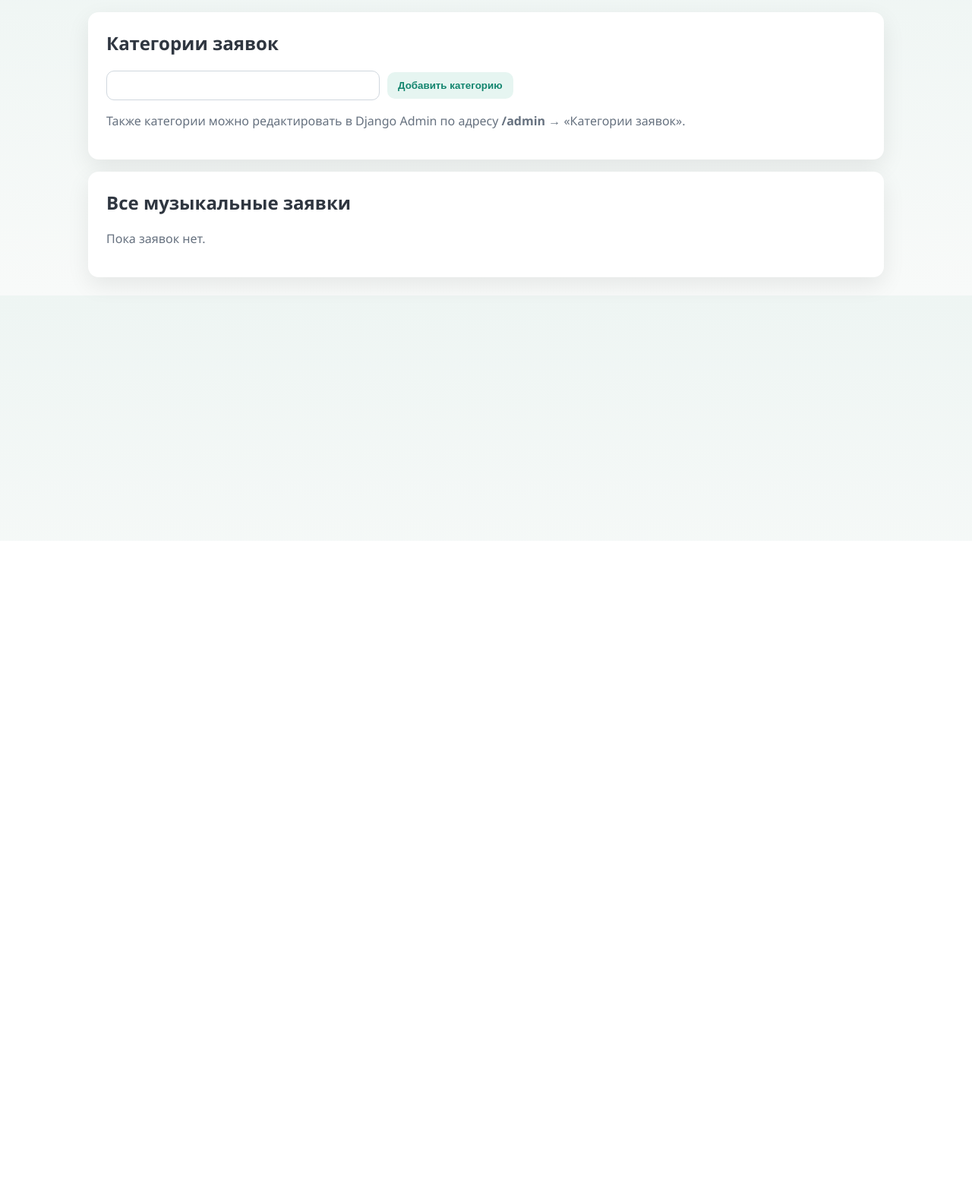
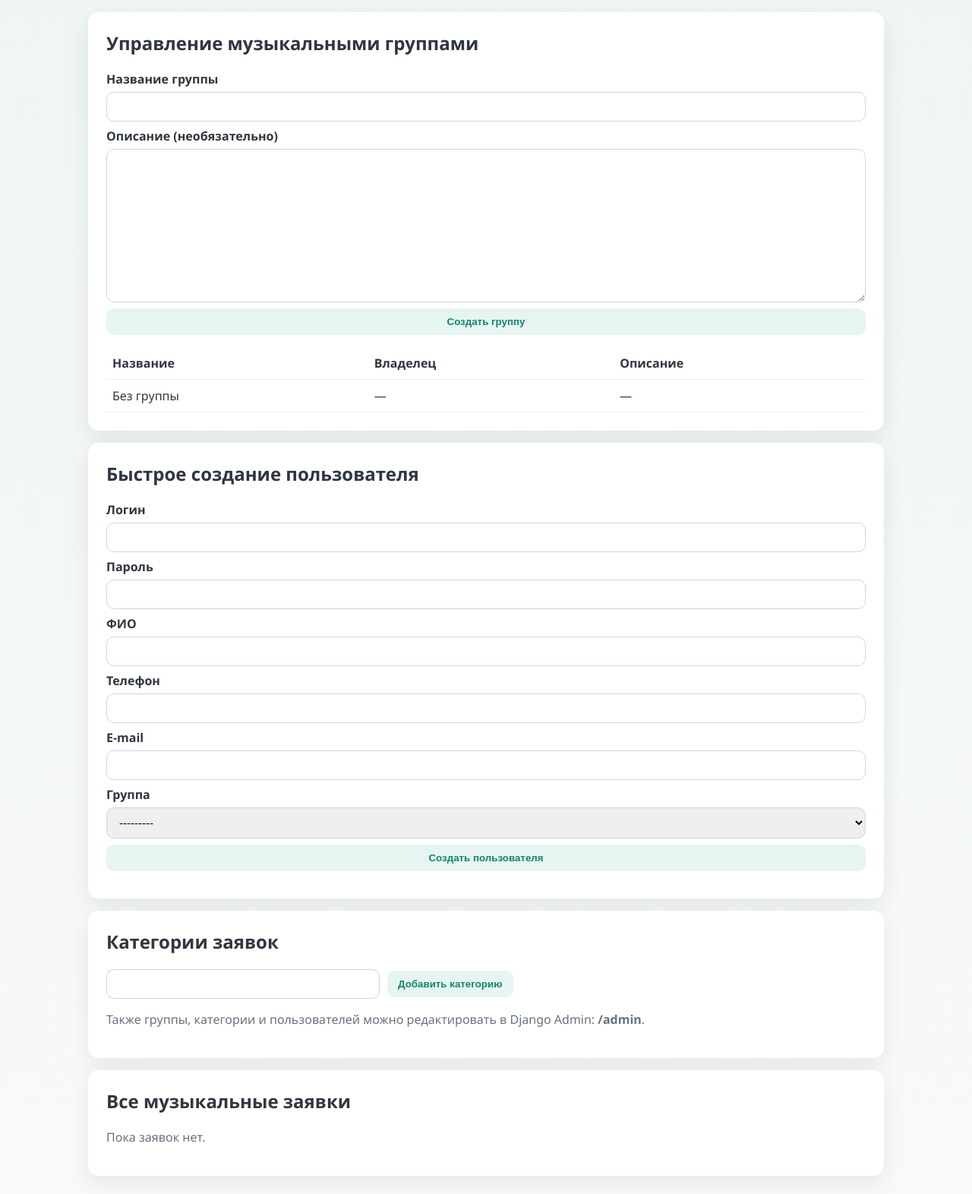
Before and after one commit to Aczd15/GosdumaMusic, a Django app: template portal/templates/portal/admin_panel.html in a window 1280 px wide. Shown: the part 88-1660 px from the top of the page at 76% size. Before the commit the page ends 714 px from the top, so only its background shows below. Run offline with Django 5.2, Linux system fonts and the light colour scheme; the template is opened without the code that fills it: values that come from a table or form of the project are taken from there, others are empty; data comes from the database, SQL or seed files in the repository.

Commit message:
Add music group management and admin user creation workflows

```diff
--- a/portal/forms.py
+++ b/portal/forms.py
@@ -4,10 +4,27 @@ from django import forms
 from django.contrib.auth import authenticate
 from django.contrib.auth.models import User
 
-from .models import MusicRequest, Profile, RequestCategory
+from .models import MusicGroup, MusicRequest, Profile, RequestCategory
 
 PHONE_PATTERN = r'^8\(\d{3}\)\d{3}-\d{2}-\d{2}$'
 FULL_NAME_PATTERN = r'^[А-Яа-яЁё\s]+$'
+
+
+def normalize_phone(value: str) -> str:
+    raw_phone = value.strip()
+    digits = ''.join(ch for ch in raw_phone if ch.isdigit())
+
+    if len(digits) == 11 and digits.startswith('7'):
+        digits = f'8{digits[1:]}'
+
+    if len(digits) != 11 or not digits.startswith('8'):
+        raise forms.ValidationError('Введите телефон: 8(XXX)XXX-XX-XX, 8XXXXXXXXXX или +7XXXXXXXXXX.')
+
+    phone = f'{digits[0]}({digits[1:4]}){digits[4:7]}-{digits[7:9]}-{digits[9:11]}'
+    if not re.fullmatch(PHONE_PATTERN, phone):
+        raise forms.ValidationError('Телефон должен быть в формате 8(XXX)XXX-XX-XX.')
+
+    return phone
 
 
 class RegistrationForm(forms.Form):
@@ -21,6 +38,11 @@ class RegistrationForm(forms.Form):
         widget=forms.TextInput(attrs={'placeholder': '8(900)123-45-67', 'inputmode': 'tel'}),
     )
     email = forms.EmailField(label='E-mail', max_length=254)
+    group_name = forms.CharField(
+        label='Название вашей группы',
+        max_length=120,
+        help_text='Если группы нет, она будет создана автоматически при регистрации.',
+    )
 
     def clean_username(self):
         username = self.cleaned_data['username'].strip()
@@ -35,23 +57,9 @@ class RegistrationForm(forms.Form):
         return full_name
 
     def clean_phone(self):
-        raw_phone = self.cleaned_data['phone'].strip()
-        digits = ''.join(ch for ch in raw_phone if ch.isdigit())
-
-        if len(digits) == 11 and digits.startswith('7'):
-            digits = f'8{digits[1:]}'
-
-        if len(digits) != 11 or not digits.startswith('8'):
-            raise forms.ValidationError('Введите телефон: 8(XXX)XXX-XX-XX, 8XXXXXXXXXX или +7XXXXXXXXXX.')
-
-        phone = f'{digits[0]}({digits[1:4]}){digits[4:7]}-{digits[7:9]}-{digits[9:11]}'
-
-        if not re.fullmatch(PHONE_PATTERN, phone):
-            raise forms.ValidationError('Телефон должен быть в формате 8(XXX)XXX-XX-XX.')
-
+        phone = normalize_phone(self.cleaned_data['phone'])
         if Profile.objects.filter(phone=phone).exists():
             raise forms.ValidationError('Пользователь с таким номером телефона уже существует.')
-
         return phone
 
     def clean_email(self):
@@ -60,16 +68,31 @@ class RegistrationForm(forms.Form):
             raise forms.ValidationError('Пользователь с таким e-mail уже существует.')
         return email
 
+    def clean_group_name(self):
+        group_name = self.cleaned_data['group_name'].strip()
+        if not group_name:
+            raise forms.ValidationError('Укажите название группы.')
+        return group_name
+
     def save(self) -> User:
         user = User.objects.create_user(
             username=self.cleaned_data['username'],
             email=self.cleaned_data['email'],
             password=self.cleaned_data['password'],
         )
+        music_group, created = MusicGroup.objects.get_or_create(
+            name=self.cleaned_data['group_name'],
+            defaults={'owner': user},
+        )
+        if created and music_group.owner_id != user.id:
+            music_group.owner = user
+            music_group.save(update_fields=['owner'])
+
         Profile.objects.create(
             user=user,
             full_name=self.cleaned_data['full_name'],
             phone=self.cleaned_data['phone'],
+            group=music_group,
         )
         return user
 
@@ -118,6 +141,67 @@ class RequestCategoryForm(forms.ModelForm):
         labels = {'name': 'Новая категория'}
 
 
+class MusicGroupForm(forms.ModelForm):
+    class Meta:
+        model = MusicGroup
+        fields = ['name', 'description']
+        labels = {
+            'name': 'Название группы',
+            'description': 'Описание (необязательно)',
+        }
+
+
+class AdminUserCreateForm(forms.Form):
+    username = forms.CharField(label='Логин', min_length=3, max_length=150)
+    password = forms.CharField(label='Пароль', min_length=6, widget=forms.PasswordInput)
+    full_name = forms.CharField(label='ФИО', max_length=255)
+    phone = forms.CharField(label='Телефон', max_length=30)
+    email = forms.EmailField(label='E-mail', max_length=254)
+    group = forms.ModelChoiceField(label='Группа', queryset=MusicGroup.objects.none(), required=False)
+
+    def __init__(self, *args, **kwargs):
+        super().__init__(*args, **kwargs)
+        self.fields['group'].queryset = MusicGroup.objects.all()
+
+    def clean_username(self):
+        username = self.cleaned_data['username'].strip()
+        if User.objects.filter(username=username).exists():
+            raise forms.ValidationError('Пользователь с таким логином уже существует.')
+        return username
+
+    def clean_full_name(self):
+        full_name = self.cleaned_data['full_name'].strip()
+        if not re.fullmatch(FULL_NAME_PATTERN, full_name):
+            raise forms.ValidationError('ФИО должно содержать только кириллицу и пробелы.')
+        return full_name
+
+    def clean_phone(self):
+        phone = normalize_phone(self.cleaned_data['phone'])
+        if Profile.objects.filter(phone=phone).exists():
+            raise forms.ValidationError('Пользователь с таким номером телефона уже существует.')
+        return phone
+
+    def clean_email(self):
+        email = self.cleaned_data['email'].strip()
+        if User.objects.filter(email=email).exists():
+            raise forms.ValidationError('Пользователь с таким e-mail уже существует.')
+        return email
+
+    def save(self) -> User:
+        user = User.objects.create_user(
+            username=self.cleaned_data['username'],
+            email=self.cleaned_data['email'],
+            password=self.cleaned_data['password'],
+        )
+        Profile.objects.create(
+            user=user,
+            full_name=self.cleaned_data['full_name'],
+            phone=self.cleaned_data['phone'],
+            group=self.cleaned_data['group'],
+        )
+        return user
+
+
 class StatusUpdateForm(forms.Form):
     request_id = forms.IntegerField(widget=forms.HiddenInput)
     status = forms.ChoiceField(choices=MusicRequest.STATUS_CHOICES)
--- a/portal/models.py
+++ b/portal/models.py
@@ -1,11 +1,39 @@
 from django.contrib.auth.models import User
 from django.db import models
+
+
+class MusicGroup(models.Model):
+    name = models.CharField('Название группы', max_length=120, unique=True)
+    description = models.TextField('Описание', blank=True)
+    owner = models.ForeignKey(
+        User,
+        on_delete=models.SET_NULL,
+        null=True,
+        blank=True,
+        related_name='owned_groups',
+    )
+    created_at = models.DateTimeField(auto_now_add=True)
+
+    class Meta:
+        ordering = ['name']
+        verbose_name = 'Музыкальная группа'
+        verbose_name_plural = 'Музыкальные группы'
+
+    def __str__(self) -> str:
+        return self.name
 
 
 class Profile(models.Model):
     user = models.OneToOneField(User, on_delete=models.CASCADE, related_name='profile')
     full_name = models.CharField(max_length=255)
     phone = models.CharField(max_length=20, unique=True)
+    group = models.ForeignKey(
+        MusicGroup,
+        on_delete=models.SET_NULL,
+        null=True,
+        blank=True,
+        related_name='members',
+    )
 
     def __str__(self) -> str:
         return self.full_name
--- a/portal/static/portal/styles.css
+++ b/portal/static/portal/styles.css
@@ -33,7 +33,7 @@ h1,h2 { margin-top: 0; }
 form { display: grid; gap: 12px; }
 label { display: grid; gap: 6px; font-weight: 600; }
 
-input, select {
+input, select, textarea {
   width: 100%;
   padding: 10px 12px;
   border: 1px solid #d0d7de;
@@ -41,7 +41,7 @@ input, select {
   font-size: 15px;
   transition: border-color .2s ease, box-shadow .2s ease;
 }
-input:focus, select:focus { outline: none; border-color: var(--accent); box-shadow: 0 0 0 3px rgba(22,160,133,.15); }
+input:focus, select:focus, textarea:focus { outline: none; border-color: var(--accent); box-shadow: 0 0 0 3px rgba(22,160,133,.15); }
 
 a { color: var(--accent); text-decoration: none; transition: color .2s ease, opacity .2s ease; }
 a:hover { color: var(--accent-dark); opacity: .9; }
@@ -87,3 +87,5 @@ tr:hover td { background: #f8fbfa; }
 
 .inline-form { display: flex; gap: 10px; align-items: center; }
 .inline-form input { max-width: 360px; }
+
+textarea { min-height: 90px; resize: vertical; }
--- a/portal/templates/portal/admin_panel.html
+++ b/portal/templates/portal/admin_panel.html
@@ -5,7 +5,55 @@
   <h1>Панель администратора</h1>
   <a class="btn btn-primary" href="{% url 'logout' %}">Выйти</a>
 </header>
+
 <section class="card">
+  <h2>Управление музыкальными группами</h2>
+  <form method="post" class="stack" novalidate>
+    {% csrf_token %}
+    <input type="hidden" name="action" value="create_group">
+    {% for field in group_form %}
+      <label>{{ field.label }} {{ field }}</label>
+      {% if field.errors %}<small class="error-text">{{ field.errors|striptags }}</small>{% endif %}
+    {% endfor %}
+    <button class="btn btn-secondary" type="submit">Создать группу</button>
+  </form>
+
+  {% if groups %}
+    <div class="table-wrap top-gap">
+      <table>
+        <thead>
+          <tr><th>Название</th><th>Владелец</th><th>Описание</th></tr>
+        </thead>
+        <tbody>
+          {% for group in groups %}
+            <tr>
+              <td>{{ group.name }}</td>
+              <td>{{ group.owner.username|default:'—' }}</td>
+              <td>{{ group.description|default:'—' }}</td>
+            </tr>
+          {% endfor %}
+        </tbody>
+      </table>
+    </div>
+  {% else %}
+    <p class="helper">Групп пока нет.</p>
+  {% endif %}
+</section>
+
+<section class="card top-gap">
+  <h2>Быстрое создание пользователя</h2>
+  <form method="post" class="stack" novalidate>
+    {% csrf_token %}
+    <input type="hidden" name="action" value="create_user">
+    {% for field in user_form %}
+      <label>{{ field.label }} {{ field }}</label>
+      {% if field.errors %}<small class="error-text">{{ field.errors|striptags }}</small>{% endif %}
+    {% endfor %}
+    <button class="btn btn-secondary" type="submit">Создать пользователя</button>
+  </form>
+</section>
+
+<section class="card top-gap">
   <h2>Категории заявок</h2>
   <form method="post" class="inline-form">
     {% csrf_token %}
@@ -16,8 +64,9 @@
   {% if category_form.name.errors %}
     <small class="error-text">{{ category_form.name.errors|striptags }}</small>
   {% endif %}
-  <p class="helper">Также категории можно редактировать в Django Admin по адресу <strong>/admin</strong> → «Категории заявок».</p>
+  <p class="helper">Также группы, категории и пользователей можно редактировать в Django Admin: <strong>/admin</strong>.</p>
 </section>
+
 <section class="card top-gap">
   <h2>Все музыкальные заявки</h2>
   {% if not requests %}
@@ -26,12 +75,13 @@
     <div class="table-wrap">
       <table>
         <thead>
-          <tr><th>Пользователь</th><th>Проект</th><th>Дата</th><th>Категория</th><th>Формат</th><th>Статус</th></tr>
+          <tr><th>Пользователь</th><th>Группа</th><th>Проект</th><th>Дата</th><th>Категория</th><th>Формат</th><th>Статус</th></tr>
         </thead>
         <tbody>
         {% for item in requests %}
           <tr>
             <td>{{ item.user.profile.full_name }} ({{ item.user.username }})</td>
+            <td>{{ item.user.profile.group.name|default:'—' }}</td>
             <td>{{ item.project_name }}</td>
             <td>{{ item.event_date|date:'d.m.Y' }}</td>
             <td>{{ item.category.name|default:item.genre }}</td>
--- a/portal/templates/portal/dashboard.html
+++ b/portal/templates/portal/dashboard.html
@@ -16,6 +16,7 @@
     <p><strong>ФИО:</strong> {{ request.user.profile.full_name }}</p>
     <p><strong>Телефон:</strong> {{ request.user.profile.phone }}</p>
     <p><strong>E-mail:</strong> {{ request.user.email }}</p>
+    <p><strong>Группа:</strong> {{ request.user.profile.group.name|default:'Не указана' }}</p>
   </div>
 </section>
 
```
Also changed, not shown: portal/admin.py (+9 -3 lines), portal/views.py (+49 -27 lines), README.md, portal/migrations/0003_musicgroup_profile_group.py (added).
